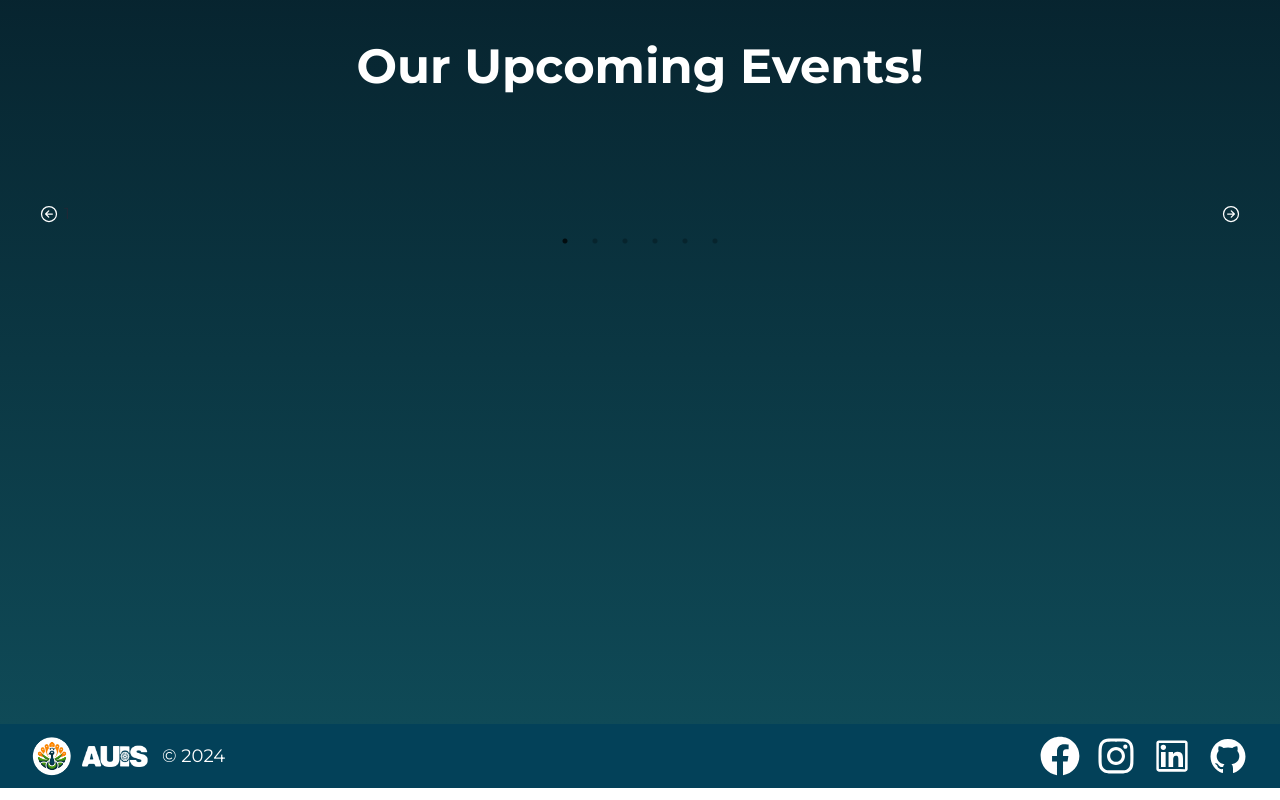
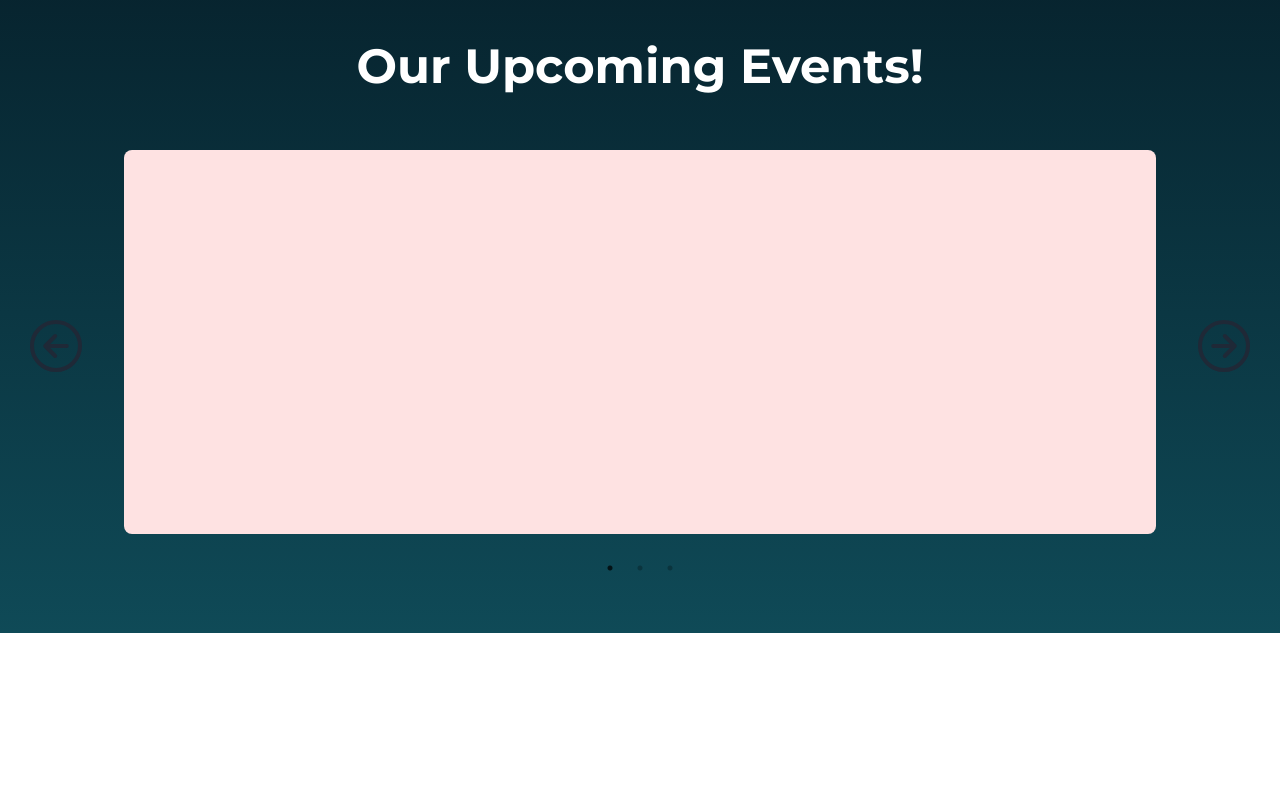
Before and after one commit to UoaWDCC/auis-portal, a React (Vite) app in the folder web/: page / in a window 1280 px wide. Shown: the part 1200-2000 px from the top of the page. Built offline with nearby package versions, Linux system fonts and the light colour scheme; no server answers.

Commit message:
feat: slider

```diff
--- a/web/src/components/SimpleSlider.tsx
+++ b/web/src/components/SimpleSlider.tsx
@@ -1,7 +1,11 @@
 import Slider from "react-slick";
 import "slick-carousel/slick/slick.css";
 import "slick-carousel/slick/slick-theme.css";
-import { IoArrowBackCircleOutline, IoArrowForwardCircleOutline } from "react-icons/io5";
+import {
+  IoArrowBackCircleOutline,
+  IoArrowForwardCircleOutline,
+} from "react-icons/io5";
+import { useRef } from "react";
 
 export default function SimpleSlider() {
   var settings = {
@@ -10,31 +14,55 @@ export default function SimpleSlider() {
     speed: 500,
     slidesToShow: 1,
     slidesToScroll: 1,
-    nextArrow: <IoArrowForwardCircleOutline color="white"/>,
-    prevArrow: <IoArrowBackCircleOutline color="white"/>,
+    arrows: false,
   };
 
+  const next = () => {
+    sliderRef.current?.slickNext();
+  };
+  const previous = () => {
+    sliderRef.current?.slickPrev();
+  };
+
+  const sliderRef = useRef<Slider>(null);
+
+  function SliderNoArrow() {
+    return (
+      <div className="">
+        <Slider ref={sliderRef} {...settings}>
+          <div key={1}>
+            <h3 className=" h-96 bg-red-100 rounded-lg m-3"> </h3>
+          </div>
+          <div key={2}>
+            <h3 className=" h-96 bg-red-100 rounded-lg m-3"> </h3>
+          </div>
+          <div key={3}>
+            <h3 className=" h-96 bg-red-100 rounded-lg m-3"> </h3>
+          </div>
+        </Slider>
+      </div>
+    );
+  }
 
   return (
-    <Slider {...settings}>
-      <div>
-        <h3>1</h3>
+    <>
+      <div className=" flex">
+        <div className="flex flex-grow justify-center items-center ">
+          <IoArrowBackCircleOutline
+            onClick={previous}
+            className="hidden sm:flex w-16 h-16 mx-4"
+          />
+        </div>
+        <div className=" sm:w-[calc(100vw-14rem)] w-11/12">
+          <SliderNoArrow />
+        </div>
+        <div className="flex flex-grow justify-center items-center">
+          <IoArrowForwardCircleOutline
+            onClick={next}
+            className="hidden sm:flex w-16 h-16 mx-4"
+          />
+        </div>
       </div>
-      <div>
-        <h3>2</h3>
-      </div>
-      <div>
-        <h3>3</h3>
-      </div>
-      <div>
-        <h3>4</h3>
-      </div>
-      <div>
-        <h3>5</h3>
-      </div>
-      <div>
-        <h3>6</h3>
-      </div>
-    </Slider>
+    </>
   );
 }
--- /dev/null
+++ b/web/src/components/SomePhotos.tsx
@@ -0,0 +1,14 @@
+function SomePhotos() {
+    return (
+      <>
+        <div className="bg-white h-screen">
+          <h1 className=" text-white text-5xl text-center font-bold py-12 mx-3">
+            Our Upcoming Events!
+          </h1>
+
+        </div>
+      </>
+    );
+  }
+
+  export default SomePhotos;
--- a/web/src/components/UpcomingEvents.tsx
+++ b/web/src/components/UpcomingEvents.tsx
@@ -4,11 +4,11 @@ import SimpleSlider from "./SimpleSlider";
 function UpcomingEvents() {
   return (
     <>
-      <div className=" min-h-[calc(100vh-70px)] bg-gradient-to-b from-AUIS-dark-teal to-AUIS-teal">
-        <h1 className=" text-white text-5xl text-center font-bold py-12">
+      <div className="bg-gradient-to-b from-AUIS-dark-teal to-AUIS-teal pb-20">
+        <h1 className=" text-white text-5xl text-center font-bold py-12 mx-3">
           Our Upcoming Events!
         </h1>
-        <div className="m-16" >
+        <div className="" >
           <SimpleSlider/>
         </div>
       </div>
--- a/web/src/screens/HomeScreen.tsx
+++ b/web/src/screens/HomeScreen.tsx
@@ -1,5 +1,6 @@
 import Hero from "@components/Hero";
 import Intro from "@components/Intro";
+import SomePhotos from "@components/SomePhotos";
 import UpcomingEvents from "@components/UpcomingEvents";
 
 export default function HomeScreen() {
@@ -8,6 +9,7 @@ export default function HomeScreen() {
       <Hero/>
       <Intro/>
       <UpcomingEvents/>
+      <SomePhotos/>
     </div>
   );
 }
```
